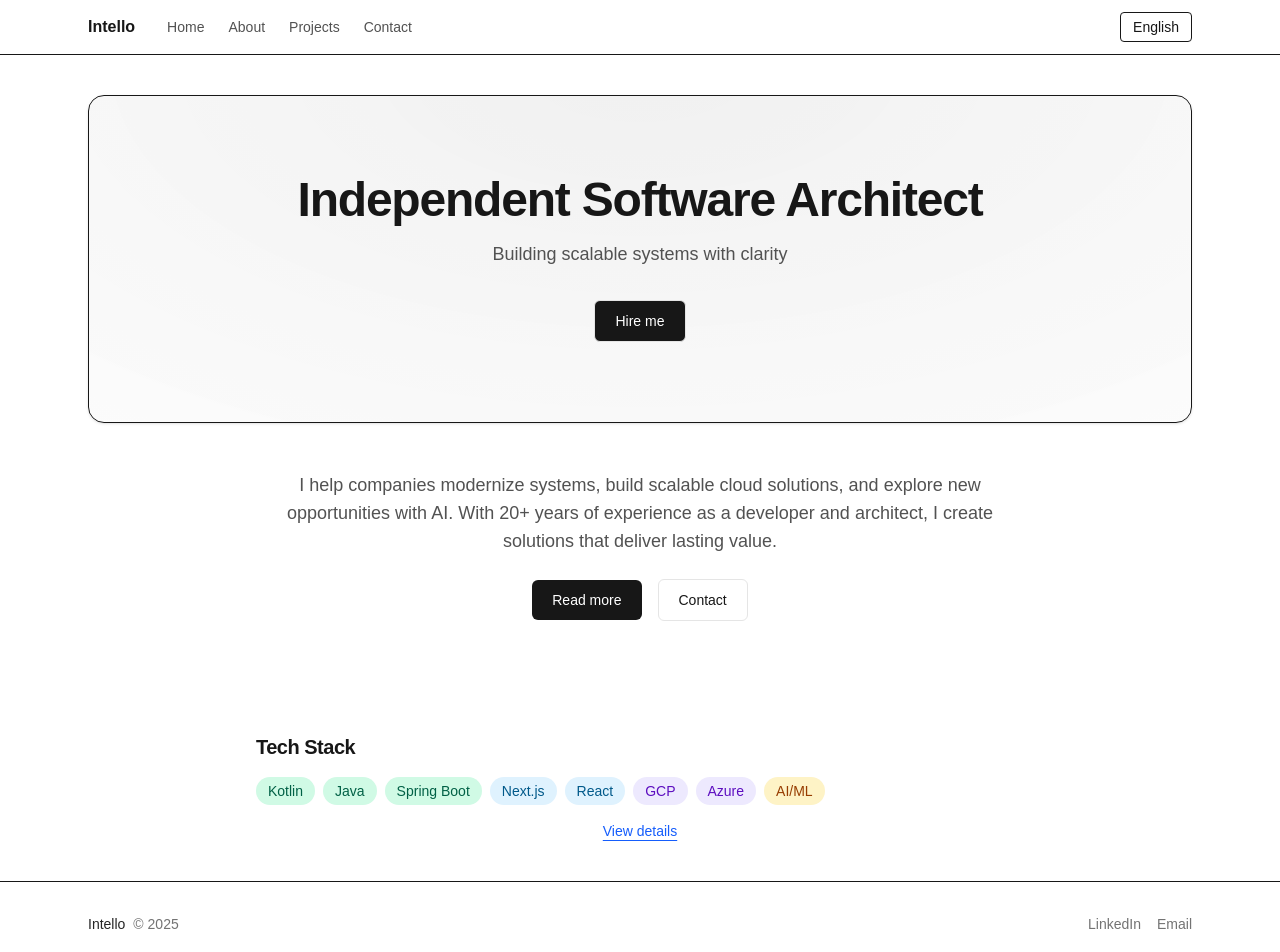
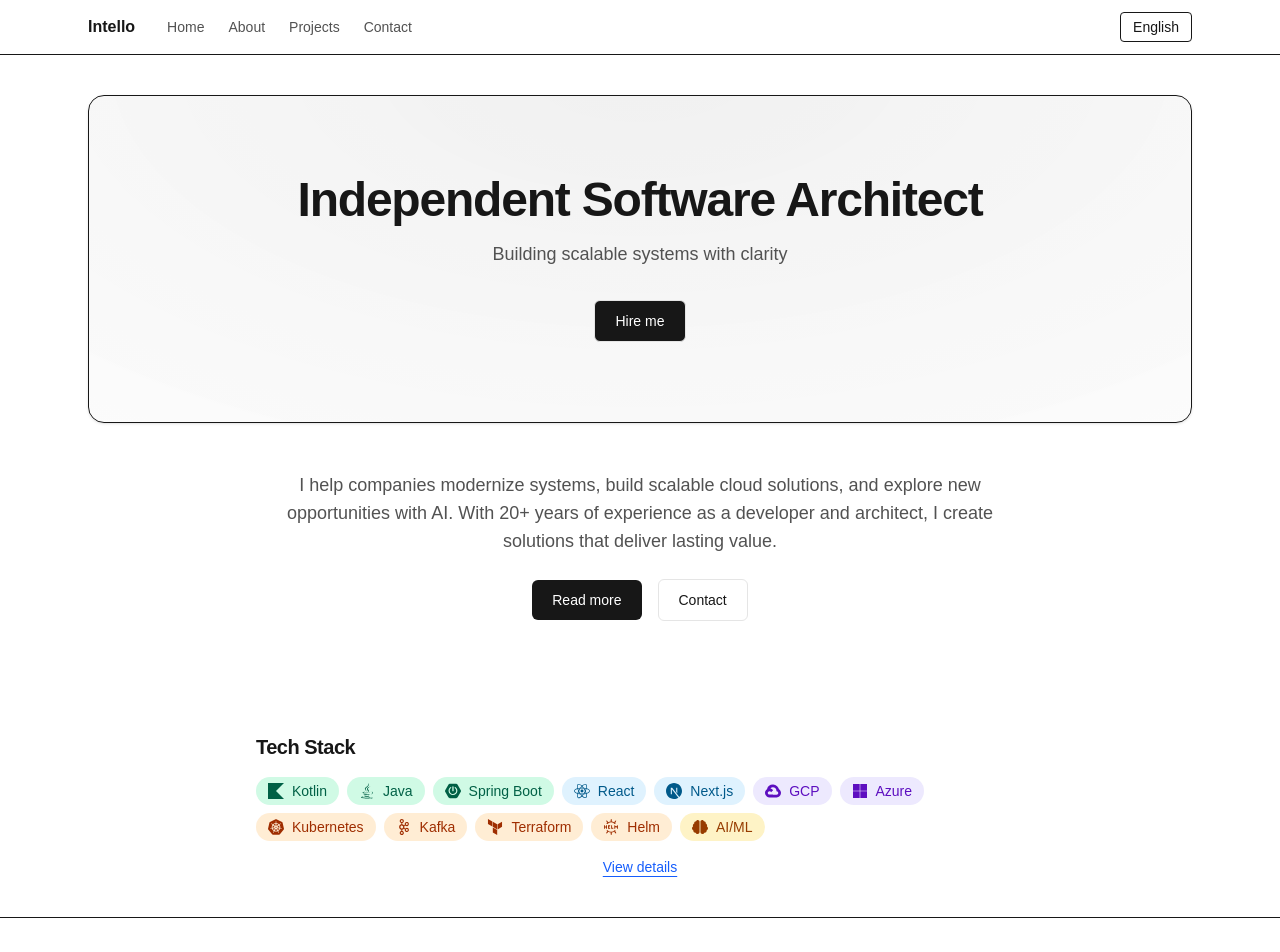
Before and after one commit to finnrobertk/intello-website, a Next.js app: page /contact in a window 1280 px wide. Shown: the top 952 px of the page. Built offline with nearby package versions, Linux system fonts and the light colour scheme.

Commit message:
feat: add icons to tech stack and move items to shared config

```diff
--- a/app/[locale]/page.tsx
+++ b/app/[locale]/page.tsx
@@ -3,6 +3,7 @@ import {getTranslations, setRequestLocale} from 'next-intl/server';
 import Link from 'next/link';
 import { Button } from '@/components/ui/button';
 import TechStack from '@/components/mdx/TechStack';
+import { techStack } from '@/config/tech-stack';
 
 export default async function HomePage({ params }: { params: Promise<{ locale: string }> }) {
   const { locale } = await params;
@@ -30,18 +31,7 @@ export default async function HomePage({ params }: { params: Promise<{ locale: s
       <section className="mt-12 md:mt-16">
         <div className="mx-auto max-w-3xl px-4 md:px-0">
           <h2 className="text-xl font-semibold tracking-tight mb-4">{t('techStackTitle')}</h2>
-          <TechStack
-            items={[
-              { label: 'Kotlin', category: 'backend' },
-              { label: 'Java', category: 'backend' },
-              { label: 'Spring Boot', category: 'backend' },
-              { label: 'Next.js', category: 'frontend' },
-              { label: 'React', category: 'frontend' },
-              { label: 'GCP', category: 'cloud' },
-              { label: 'Azure', category: 'cloud' },
-              { label: 'AI/ML', category: 'ai' }
-            ]}
-          />
+          <TechStack items={techStack} />
           <Link
             href={`/${locale}/about`}
             className="text-sm font-medium text-blue-600 dark:text-blue-400 underline underline-offset-4 hover:opacity-80 mt-4 block text-center"
--- a/components/mdx/TechStack.tsx
+++ b/components/mdx/TechStack.tsx
@@ -1,39 +1,33 @@
-'use client';
-
 import { cn } from "@/lib/utils";
-
-type TechItem = {
-  label: string;
-  category?: "backend" | "frontend" | "cloud" | "ai" | "other";
-};
-
-type Props = {
-  items: TechItem[];
-  className?: string;
-};
+import { techStack, TechItem } from "@/config/tech-stack";
 
 const COLORS: Record<NonNullable<TechItem["category"]>, string> = {
   backend: "bg-emerald-100 text-emerald-800 dark:bg-emerald-900 dark:text-emerald-100",
   frontend: "bg-sky-100 text-sky-800 dark:bg-sky-900 dark:text-sky-100",
   cloud: "bg-violet-100 text-violet-800 dark:bg-violet-900 dark:text-violet-100",
+  infra: "bg-orange-100 text-orange-800 dark:bg-orange-900 dark:text-orange-100",
   ai: "bg-amber-100 text-amber-800 dark:bg-amber-900 dark:text-amber-100",
   other: "bg-slate-100 text-slate-800 dark:bg-slate-900 dark:text-slate-100",
 };
 
-export default function TechStack({ items, className }: Props) {
+export default function TechStack({ items = techStack }: { items?: TechItem[] }) {
   return (
-    <div className={cn("flex flex-wrap gap-2", className)}>
-      {items.map((item, i) => (
+    <div className="flex flex-wrap gap-2">
+      {items.map((item, i) => {
+        const Icon = item.icon;
+        return (
           <span
             key={i}
             className={cn(
-            "px-3 py-1 rounded-full text-sm font-medium",
+              "flex items-center gap-2 px-3 py-1 rounded-full text-sm font-medium",
               COLORS[item.category ?? "other"]
             )}
           >
+            {Icon && <Icon className="h-4 w-4" />}
             {item.label}
           </span>
-      ))}
+        );
+      })}
     </div>
   );
 }
--- /dev/null
+++ b/config/tech-stack.ts
@@ -0,0 +1,26 @@
+import type React from "react";
+import { SiKotlin, SiSpringboot, SiReact, SiNextdotjs, SiGooglecloud, SiKubernetes, SiApachekafka, SiTerraform, SiHelm } from "react-icons/si";
+import { FaBrain, FaJava, FaMicrosoft } from "react-icons/fa";
+
+export type TechCategory = "backend" | "frontend" | "cloud" | "infra" | "ai" | "other";
+
+export type TechItem = {
+  label: string;
+  category: TechCategory;
+  icon?: React.ComponentType<{ className?: string }>;
+};
+
+export const techStack: TechItem[] = [
+  { label: "Kotlin", category: "backend", icon: SiKotlin },
+  { label: "Java", category: "backend", icon: FaJava },
+  { label: "Spring Boot", category: "backend", icon: SiSpringboot },
+  { label: "React", category: "frontend", icon: SiReact },
+  { label: "Next.js", category: "frontend", icon: SiNextdotjs },
+  { label: "GCP", category: "cloud", icon: SiGooglecloud },
+  { label: "Azure", category: "cloud", icon: FaMicrosoft },
+  { label: "Kubernetes", category: "infra", icon: SiKubernetes },
+  { label: "Kafka", category: "infra", icon: SiApachekafka },
+  { label: "Terraform", category: "infra", icon: SiTerraform },
+  { label: "Helm", category: "infra", icon: SiHelm },
+  { label: "AI/ML", category: "ai", icon: FaBrain }
+];
--- a/content/about/en.mdx
+++ b/content/about/en.mdx
@@ -15,18 +15,7 @@ I am passionate about creating **robust, scalable, and simple systems** that del
 
 ## Tech Stack
 
-<TechStack
-  items={[
-    { label: "Kotlin", category: "backend" },
-    { label: "Java", category: "backend" },
-    { label: "Spring Boot", category: "backend" },
-    { label: "Next.js", category: "frontend" },
-    { label: "React", category: "frontend" },
-    { label: "GCP", category: "cloud" },
-    { label: "Azure", category: "cloud" },
-    { label: "AI/ML", category: "ai" }
-  ]}
-/>
+<TechStack />
 
 **My core values are clarity, precision, and collaboration.**
 I enjoy working closely with clients to find the right solutions – and delivering with high quality.
--- a/content/about/nb.mdx
+++ b/content/about/nb.mdx
@@ -15,18 +15,7 @@ Jeg brenner for å skape **robuste, skalerbare og enkle løsninger** som gir ver
 
 ## Teknologistack
 
-<TechStack
-  items={[
-    { label: "Kotlin", category: "backend" },
-    { label: "Java", category: "backend" },
-    { label: "Spring Boot", category: "backend" },
-    { label: "Next.js", category: "frontend" },
-    { label: "React", category: "frontend" },
-    { label: "GCP", category: "cloud" },
-    { label: "Azure", category: "cloud" },
-    { label: "AI/ML", category: "ai" }
-  ]}
-/>
+<TechStack />
 
 **Verdiene mine er klarhet, presisjon og samarbeid.**
 Jeg liker å finne gode løsninger sammen med kunden – og levere med høy kvalitet.
--- a/package.json
+++ b/package.json
@@ -17,6 +17,7 @@
     "next-mdx-remote": "^5.0.0",
     "react": "19.1.0",
     "react-dom": "19.1.0",
+    "react-icons": "^5.5.0",
     "tailwind-merge": "^2.5.4"
   },
   "devDependencies": {
```
Also changed, not shown: 1 other file (tests, documents, lock files or other folders). Lines whose indentation alone changed are shown as unchanged.
